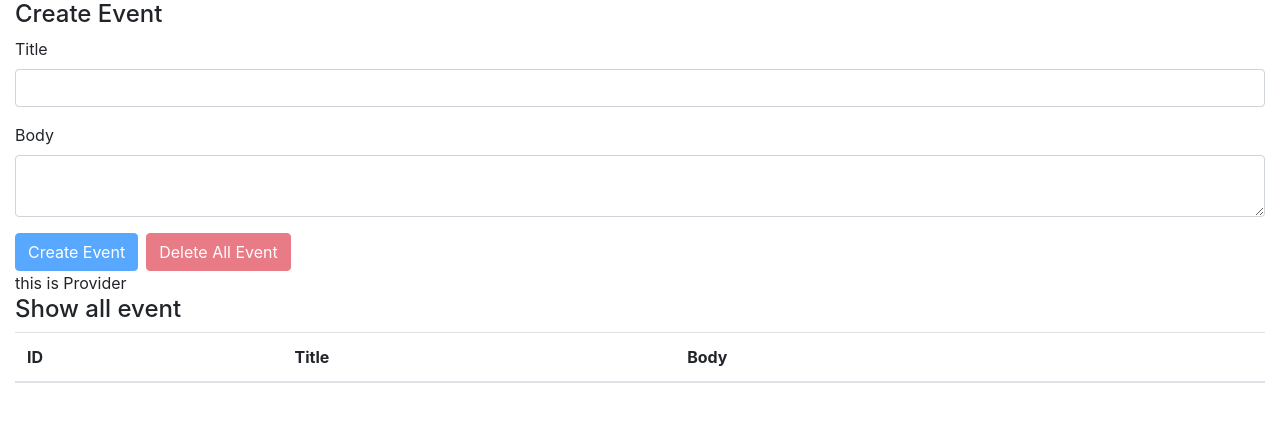
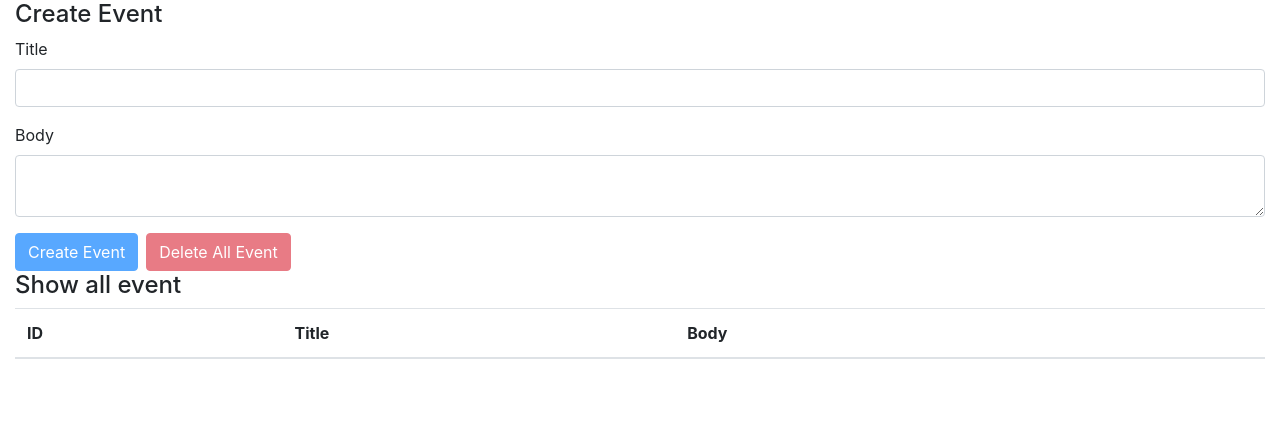
Before and after one commit to Tomoko-hub/reactHooks-vol2, a React (Create React App) app: page / in a window 1280 px wide. Shown: the top 422 px of the page. Built offline with nearby package versions, Linux system fonts and the light colour scheme.

Commit message:
solve prop drilling problem

```diff
--- a/src/components/App.js
+++ b/src/components/App.js
@@ -7,16 +7,14 @@
 import AppContext from '../contexts/AppContext';
 import reducer from '../reducers';
 
-console.log({AppContext});
-
 function App() {
   const [ state, dispatch ] = useReducer(reducer, []);
 
   return (
-    <AppContext.Provider value={'this is Provider'}>
+    <AppContext.Provider value={{ state, dispatch }}>
       <div className="container-fluid">
-        <EventForm state={state} dispatch={dispatch} />
-        <Events state={state} dispatch={dispatch} />
+        <EventForm />
+        <Events />
       </div>
     </AppContext.Provider>
   );
--- a/src/components/Event.js
+++ b/src/components/Event.js
@@ -1,9 +1,11 @@
-import React from "react";
+import React, { useContext } from "react";
 
 import { DELETE_EVENT } from '../actions';
+import AppContext from "../contexts/AppContext";
 
-const Event = ({dispatch, event})=> {
+const Event = ({ event })=> {
 
+    const { dispatch } = useContext(AppContext);
     const id = event.id;
     const handleClickDeleteButton = ()=>{
         const result = window.confirm(`Do you really want to delete this event(id=${id})`);
--- a/src/components/EventForm.js
+++ b/src/components/EventForm.js
@@ -1,9 +1,10 @@
-import React, { useState }from "react";
+import React, { useState, useContext }from "react";
 
 import { CREATE_EVENT, DELETE_ALL_EVENTS } from '../actions';
+import AppContext from '../contexts/AppContext';
 
-const EventForm = ({ state, dispatch }) => {
-
+const EventForm = () => {
+    const { state, dispatch } = useContext(AppContext);
     const [ title, setTitle ] = useState('');
     const [ body, setBoby ] = useState('');
 
--- a/src/components/Events.js
+++ b/src/components/Events.js
@@ -4,11 +4,11 @@
 
 import AppContext from "../contexts/AppContext";
 
-const Events = ({ state, dispatch }) => {
-    const value = useContext(AppContext);
+const Events = () => {
+    const { state } = useContext(AppContext);
+
     return(
         <>
-             <div>{value}</div>
             <h4>Show all event</h4>
             <table className="table table-hover">
                 <thead>
@@ -20,7 +20,7 @@
                     </tr>
                 </thead>
                 <tbody>
-                { state.map((event,index) =>(<Event key={index} event={event} dispatch={dispatch} />))}
+                    { state.map((event,index) =>(<Event key={index} event={event} />))}
                 </tbody>
             </table>
         </>
```
Lines whose indentation alone changed are shown as unchanged.
